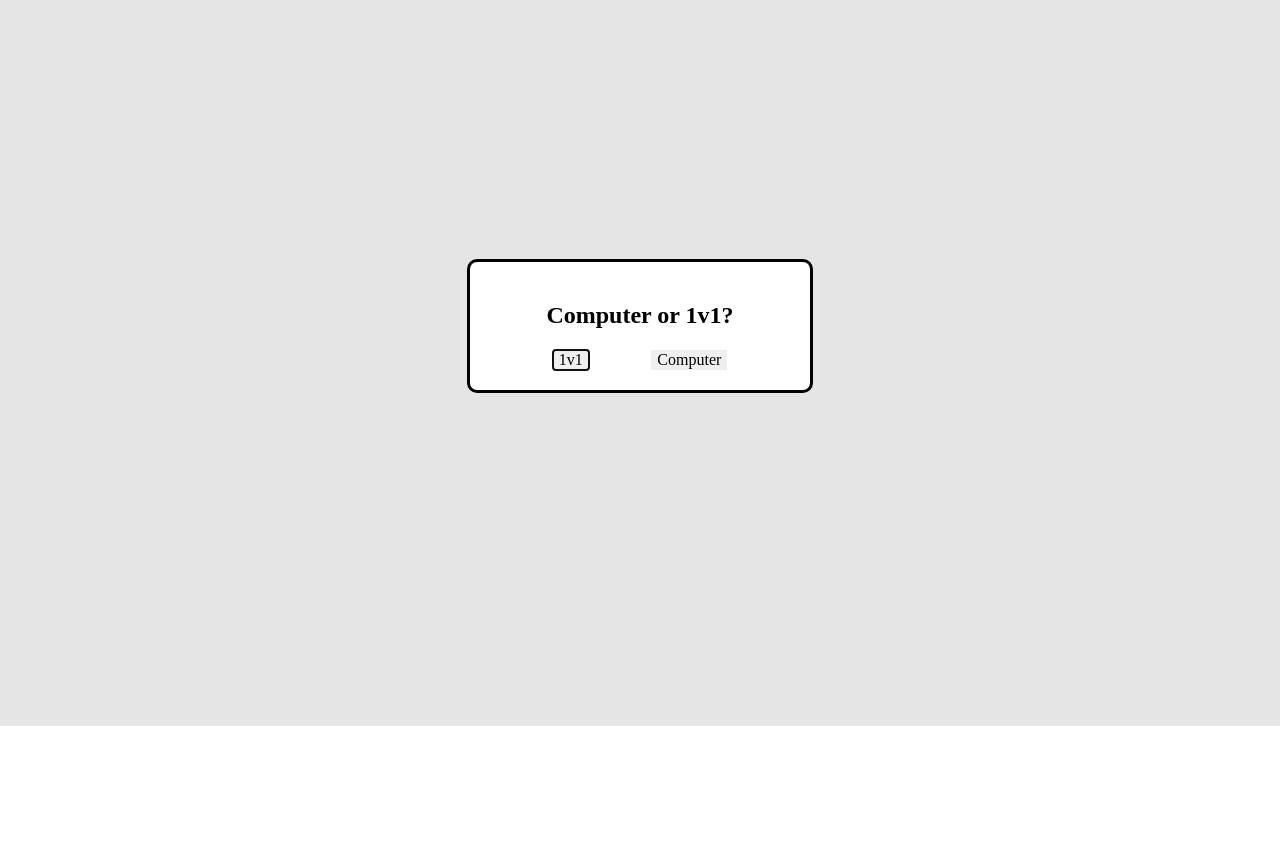
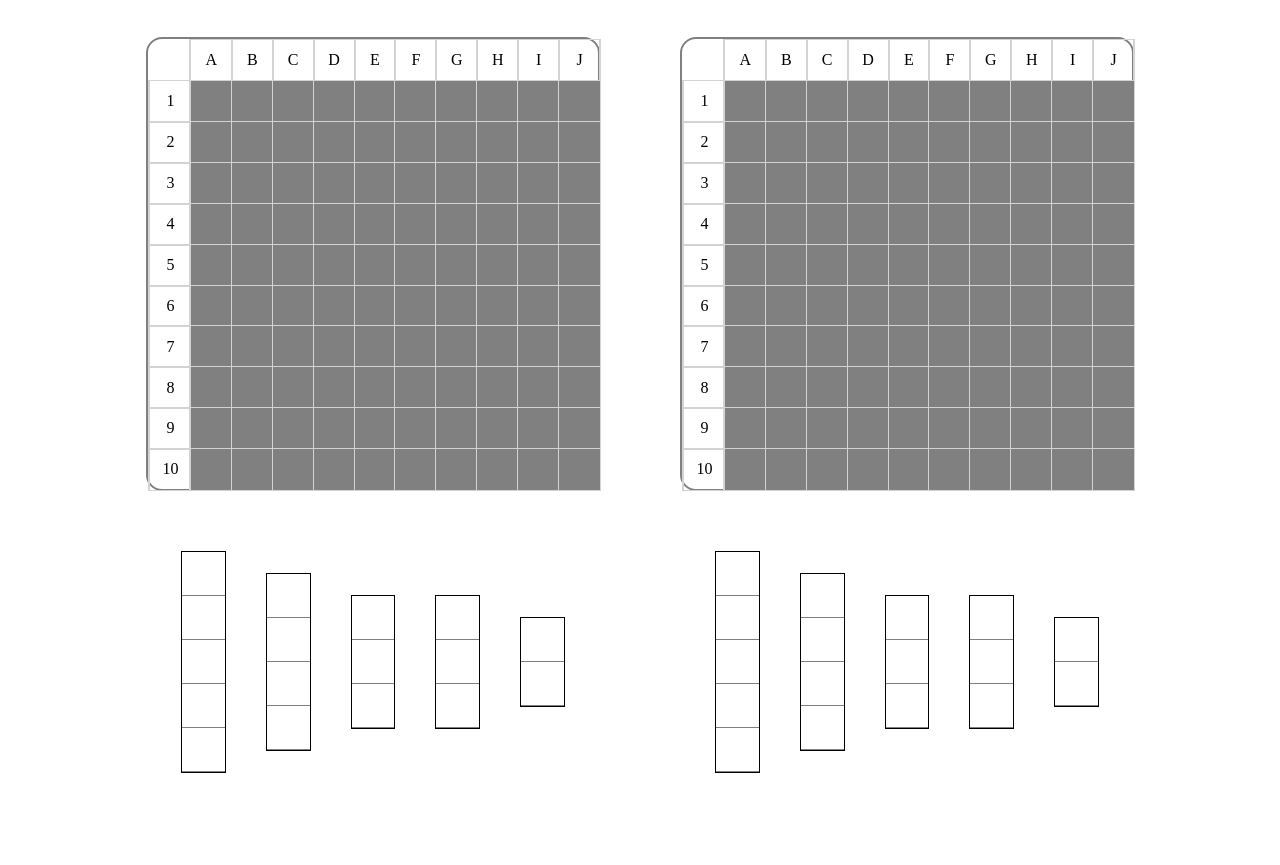
Before and after one commit to Behindtheboard/battleships, a website built with webpack: page src/index.html in a window 1280 px wide. Shown: the part 74-939 px from the top of the page. Before the commit the page ends 800 px from the top, so only its background shows below. Built offline with nearby package versions, Linux system fonts and the light colour scheme.

Commit message:
Add renderShips function

```diff
--- a/src/index.html
+++ b/src/index.html
@@ -9,11 +9,10 @@
     <div id="modal-container"></div>
     <div id="container">
       <h1>Battleships</h1>
-      <div id="title-container">
+      <div id="boards-container">
         <div id="left-title"></div>
         <div id="right-title"></div>
-      </div>
-      <div id="boards-container">
+
         <div id="left-box">
           <div id="left-row"></div>
           <div id="left-col"></div>
@@ -24,6 +23,9 @@
           <div id="right-col"></div>
           <div id="right-board"></div>
         </div>
+
+        <div id="left-ships"></div>
+        <div id="right-ships"></div>
       </div>
     </div>
   </body>
--- a/src/modules/game.js
+++ b/src/modules/game.js
@@ -1,14 +1,15 @@
 import { Ship, Gameboard, Player } from "./objects";
 import { computerLogic, resetHitsList, autoWin } from "./computerLogic";
 import {
-  renderUI,
+  renderXY,
   renderBoard,
   renderWin,
   renderStart,
   replaceRightBoard,
+  renderShips
 } from "./renderUI";
 
-renderUI();
+renderXY();
 
 let restart = 0;
 
@@ -33,24 +34,15 @@ function initComputerGame() {
   const person = new Player("person", true);
   const computer = new Player("computer", false);
 
-  person.placeCarrier("00", false);
-  person.placeBattleship("22", true);
-  person.placeDestroyer("67", false);
-  person.placeSubmarine("46", false);
-  person.placePatrol("96", false);
-
-  computer.placeCarrier("01", false);
-  computer.placeBattleship("32", true);
-  computer.placeDestroyer("63", false);
-  computer.placeSubmarine("36", false);
-  computer.placePatrol("86", false);
 
   renderBoard(person);
   renderBoard(computer);
+  renderShips();
 
   document.getElementById("right-board").addEventListener("click", (e) => {
     if (person.turn) {
       const coordinate = e.target.id;
+
       let i = true;
       while (i) {
         try {
@@ -60,16 +52,20 @@ function initComputerGame() {
         }
         i = false;
       }
+
       renderBoard(computer);
+
       if (computer.board.fleetSunk()) {
         gameover = true;
         return win(person);
       }
+
       computer.turn = true;
       person.turn = false;
     }
     if (computer.turn) {
       const coordinate = computerLogic(person.board);
+
       setTimeout(() => {
         try {
           person.board.receiveAttack(coordinate);
@@ -77,6 +73,7 @@ function initComputerGame() {
         } catch (error) {
           alert(error.message);
         }
+
         renderBoard(person);
       }, 200);
 
@@ -84,6 +81,7 @@ function initComputerGame() {
         gameover = true;
         return win(computer);
       }
+
       person.turn = true;
       computer.turn = false;
     }
@@ -112,5 +110,6 @@ function renderStartHandler() {
 }
 
 export default function init() {
-  renderStart(renderStartHandler);
+  // renderStart(renderStartHandler);
+  initComputerGame()
 }
--- a/src/modules/renderUI.js
+++ b/src/modules/renderUI.js
@@ -52,7 +52,7 @@ function createOverlay() {
   document.body.appendChild(overlay);
 }
 
-export function renderUI() {
+export function renderXY() {
   const leftRow = document.querySelector("div#left-row");
   const rightRow = document.querySelector("div#right-row");
   const row = [..."ABCDEFGHIJ"];
@@ -129,6 +129,81 @@ export function renderBoard(player) {
   });
 }
 
+export function renderShips() {
+  function addDivs(amount, parentDiv) {
+    for (let i = 0; i < amount; i++) {
+      const newDiv = document.createElement("div");
+      newDiv.className = "ship";
+      parentDiv.appendChild(newDiv);
+    }
+  }
+
+  const leftShips = document.getElementById("left-ships");
+  const rightShips = document.getElementById("right-ships");
+
+  leftShips.innerHTML = ''
+  rightShips.innerHTML = ''
+
+  const lcarrier = document.createElement("div");
+  addDivs(5, lcarrier);
+  lcarrier.id = "lcarrier";
+  const lbattleship = document.createElement("div");
+  addDivs(4, lbattleship);
+  lbattleship.id = "lbattleship'";
+  const ldestroyer = document.createElement("div");
+  addDivs(3, ldestroyer);
+  ldestroyer.id = "ldestroyer";
+  const lsubmarine = document.createElement("div");
+  addDivs(3, lsubmarine);
+  lsubmarine.id = "lsubmarine";
+  const lpatrol = document.createElement("div");
+  addDivs(2, lpatrol);
+  lpatrol.id = "lpatrol";
+
+  leftShips.appendChild(lcarrier);
+  leftShips.appendChild(lbattleship);
+  leftShips.appendChild(ldestroyer);
+  leftShips.appendChild(lsubmarine);
+  leftShips.appendChild(lpatrol);
+
+  const rcarrier = document.createElement("div");
+  addDivs(5, rcarrier);
+  rcarrier.id = "rcarrier";
+  const rbattleship = document.createElement("div");
+  addDivs(4, rbattleship);
+  rbattleship.id = "rbattleship'";
+  const rdestroyer = document.createElement("div");
+  addDivs(3, rdestroyer);
+  rdestroyer.id = "rdestroyer";
+  const rsubmarine = document.createElement("div");
+  addDivs(3, rsubmarine);
+  rsubmarine.id = "rsubmarine";
+  const rpatrol = document.createElement("div");
+  addDivs(2, rpatrol);
+  rpatrol.id = "rpatrol";
+
+  rightShips.appendChild(rcarrier);
+  rightShips.appendChild(rbattleship);
+  rightShips.appendChild(rdestroyer);
+  rightShips.appendChild(rsubmarine);
+  rightShips.appendChild(rpatrol);
+
+  const source = document.querySelector("#left-row + div");
+  const targets = document.querySelectorAll(".ship");
+
+  function matchSize() {
+    const rect = source.getBoundingClientRect();
+    targets.forEach((target) => {
+      target.style.width = `${rect.width}px`;
+      target.style.height = `${rect.width}px`;
+    });
+  }
+
+  matchSize();
+
+  window.addEventListener("resize", matchSize);
+}
+
 export function renderWin(wonPlayer) {
   createDialog(`${wonPlayer.name} wins! Start new game?`, "Yes!", "No");
 }
--- a/src/styles.css
+++ b/src/styles.css
@@ -167,14 +167,40 @@ ul {
 
 /* --------------------- CUSTOM --------------------- */
 
-#container,
-#boards-container {
-  display: flex;
+h1 {
+  margin-bottom: 0px;
 }
 
 #container {
+  display: flex;
   flex-direction: column;
   align-items: center;
+}
+
+#boards-container {
+  display: grid;
+  grid-template-columns: repeat(2, 1fr);
+  grid-template-rows: 0.15fr 1fr 0.5fr;
+}
+
+#left-title {
+  grid-row: 1;
+  grid-column: 1;
+}
+
+#right-title {
+  grid-row: 1;
+  grid-column: 2;
+}
+
+#left-box {
+  grid-row: 2;
+  grid-column: 1;
+}
+
+#right-box {
+  grid-row: 2;
+  grid-column: 2;
 }
 
 #left-box,
@@ -225,6 +251,39 @@ ul {
   grid-column: 2 / span 10;
 }
 
+#left-ships {
+  grid-row: 3;
+  grid-column: 1;
+}
+
+#right-ships {
+  grid-row: 3;
+  grid-column: 2;
+}
+
+#left-ships > div,
+#right-ships > div {
+  display: flex;
+  flex-direction: column;
+  justify-content: center;
+  margin: 20px;
+  border: 1px black solid;
+  width: fit-content;
+  height: fit-content;
+}
+
+#left-ships,
+#right-ships {
+  display: flex;
+  flex-direction: row;
+  justify-content: center;
+  align-items: center;
+}
+
+.ship {
+  border-bottom: 1px grey solid;
+}
+
 /* Dialog */
 
 #button-container {
```
